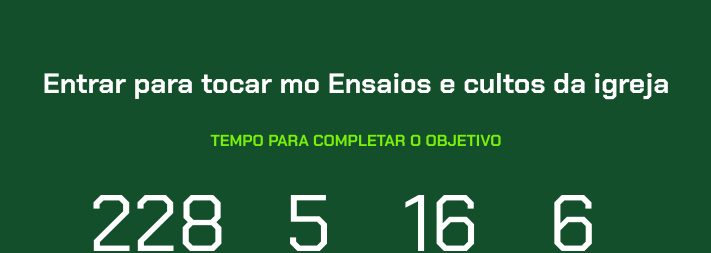
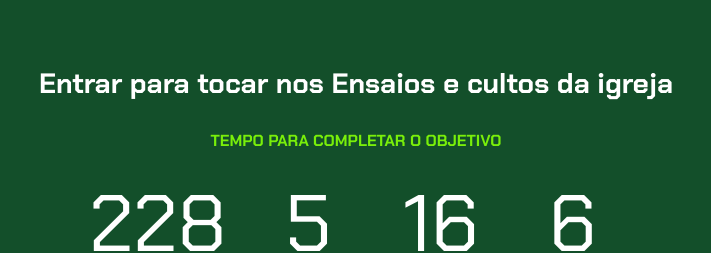
Before and after one commit to wendrylks/projeto-de-vida, a plain HTML site: page index.html in a window 1280 px wide. Shown: the part 194-447 px from the top of the page, 284-995 px from the left. Drawn offline with Linux system fonts and the light colour scheme.

Commit message:
Update index.html

```diff
--- a/index.html
+++ b/index.html
@@ -20,7 +20,7 @@
             </div>
             <div class="abas-textos">
                 <div class="aba-conteudo ativo">
-                    <h3 class="aba-conteudo-titulo-principal">Entrar para tocar mo Ensaios e cultos da igreja</h3>
+                    <h3 class="aba-conteudo-titulo-principal">Entrar para tocar nos Ensaios e cultos da igreja</h3>
                     <h4 class="aba-conteudo-titulo-secundario">Tempo para completar o objetivo</h4>
                     <div class="contador">
                         <div class="contador-digito">
```
